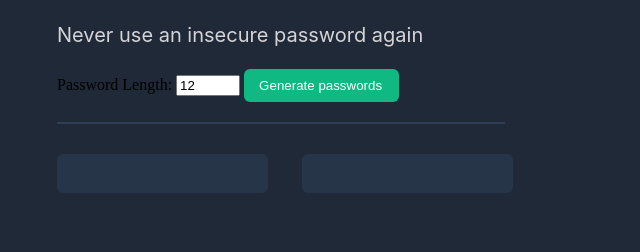
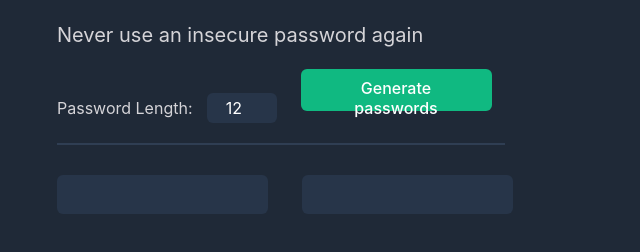
Before and after one commit to RajHarshit/Password_Generator, a plain HTML site: page index.html in a window 1280 px wide. Shown: the part 146-398 px from the top of the page, without its empty margins (13-653 px from the left). Drawn offline with Linux system fonts and the light colour scheme.

Commit message:
Update style.css

```diff
--- a/style.css
+++ b/style.css
@@ -31,10 +31,7 @@ body {
 #p1 {
     width: 372px;
     height: 28px;
-    top: 205px;
-    left: 52px;
     color: #D5D4D8;
-
     font-family: Inter;
     font-size: 20px;
     font-weight: 400;
@@ -44,58 +41,59 @@ body {
 }
 
 
-#generate-btn {
-    width: Hug 191px;
-    height: Hug 42px;
-    top: 284px;
-    left: 52px;
-    padding: 9px 17px 9px 15px;
-    border: none;
-    border-radius: 6px;
-    gap: 12px;
-    background: #10B981;
-    color: #FFFFFF;
+#length-label {
+    color: #D5D4D8;
+    font-family: Inter;
+    font-size: 16px;
+    margin-right: 10px;
 }
 
 
-hr{
-    margin: 20px 0 30px 0;
-    width: 446.0000000000017px;
-    top: 361px;
-    left: 52px;
-    border: 1px;
-    angle: -0 deg;
-    background: #2F3E53;
-    border: 1px solid #2F3E53
-
+#password-length {
+    width: 60px;
+    padding: 5px;
+    border: none;
+    border-radius: 6px;
+    background: #273549;
+    color: #FFFFFF;
+    font-family: Inter;
+    font-size: 16px;
+    text-align: center;
 }
 
 
-#pass1 {
+#generate-btn {
+    width: 191px;
+    height: 42px;
+    margin-left: 20px;
+    padding: 9px 17px;
+    border: none;
+    border-radius: 6px;
+    background: #10B981;
+    color: #FFFFFF;
+    font-family: Inter;
+    font-size: 16px;
+    font-weight: 500;
+}
+
+
+hr {
+    margin: 20px 0 30px 0;
+    width: 446px;
+    border: 1px solid #2F3E53;
+}
+
+
+#pass1, #pass2 {
     width: 211px;
     height: 39px;
+    margin-right: 30px;
     border: none;
     border-radius: 6px;
     background: #273549;
-}
-
-
-#pass2 {
-    width: 211px;
-    height: 39px;
-    border: none;
-    border-radius: 6px;
-    margin-left: 30px;
-    background: #273549;
-}
-
-
-#pass1, #pass2{
+    color: #55F991;
     font-family: Inter;
     font-size: 16px;
     font-weight: 500;
-    line-height: 32px;
-    letter-spacing: 0em;
     text-align: center;
-    color: #55F991;
 }
```
